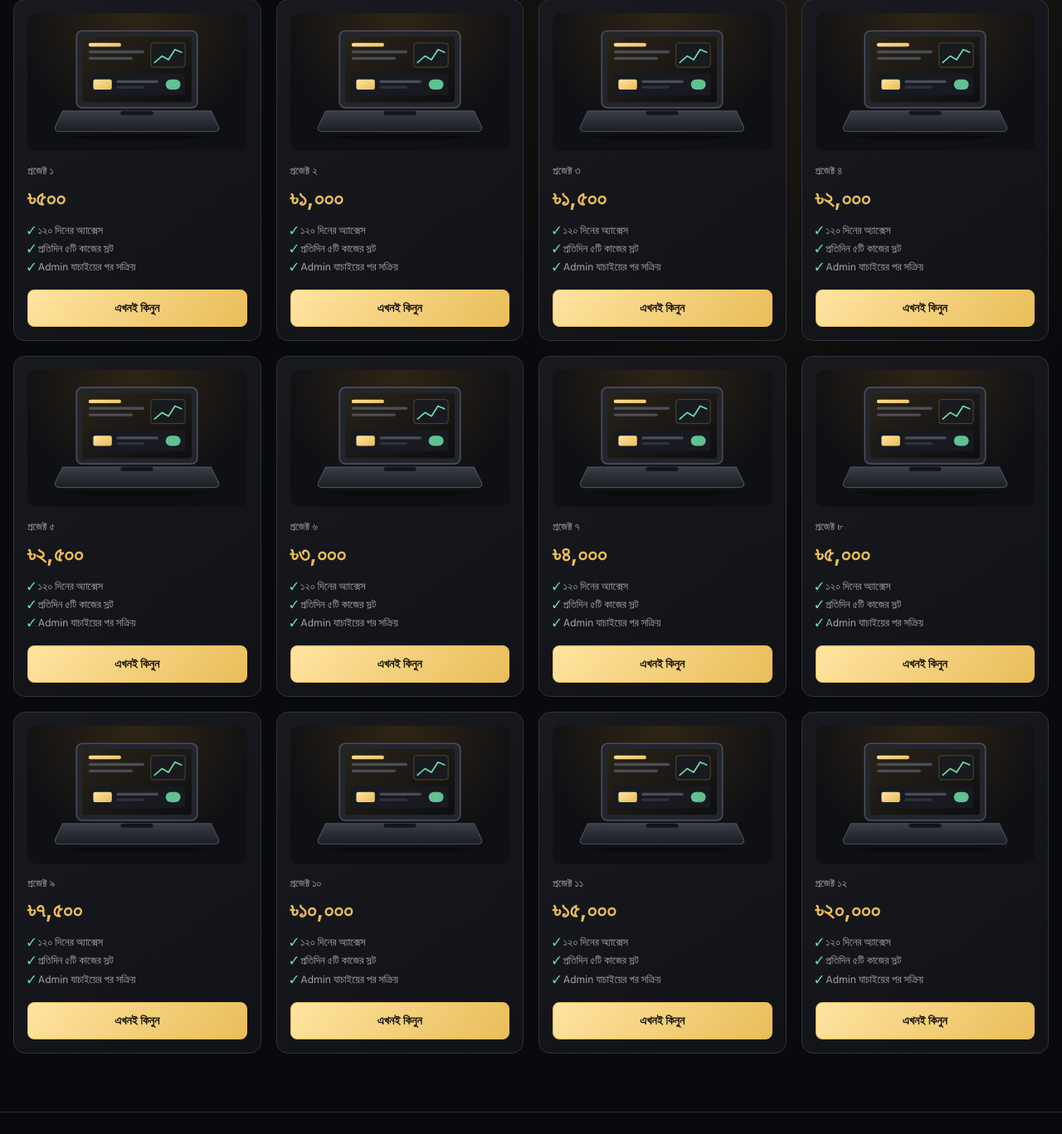
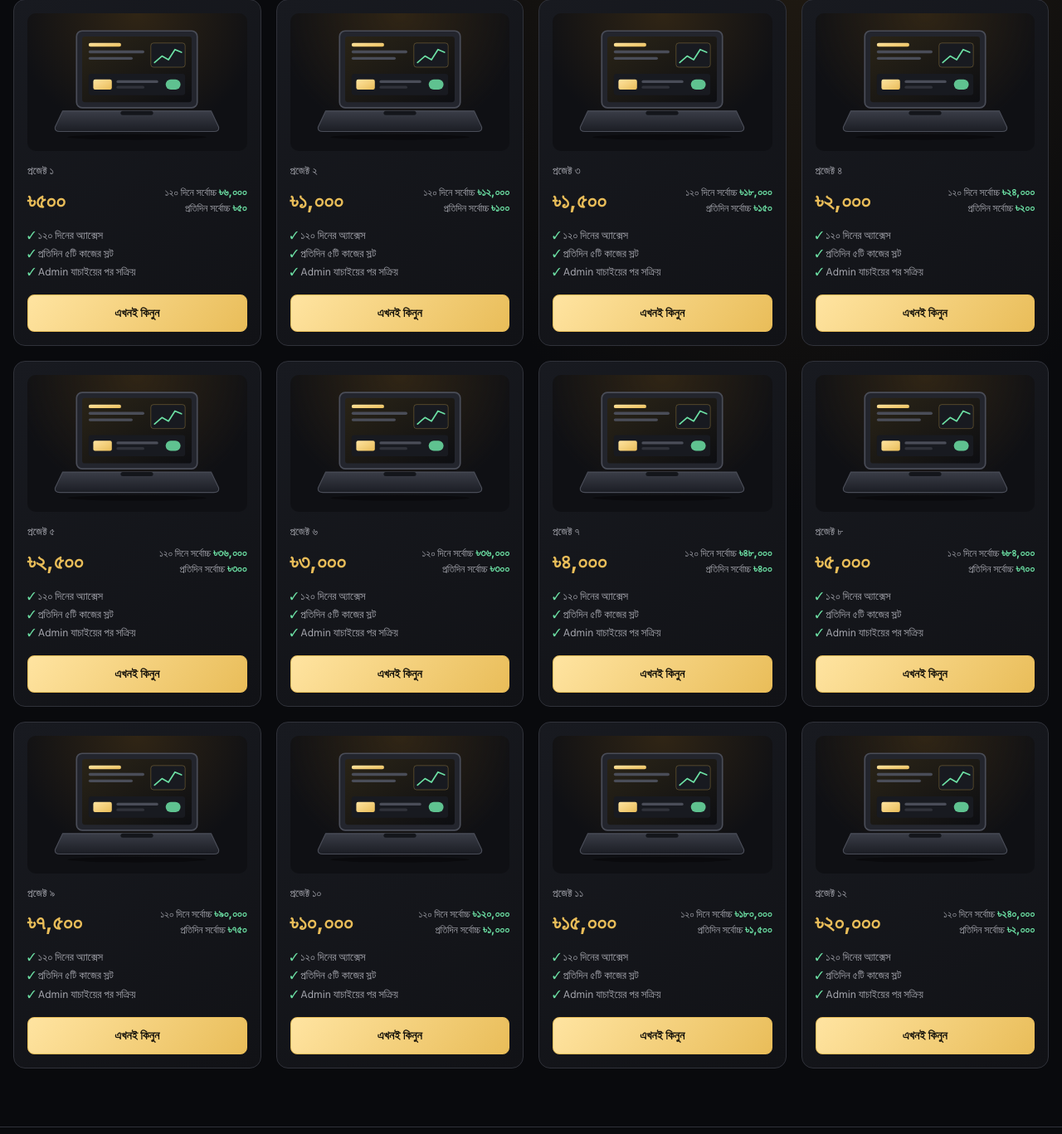
Before and after one commit to Monirul64/Earningbd, a Flask app: page /buy in a window 1280 px wide. Shown: the part 380-1747 px from the top of the page at 83% size. Run offline with Flask 3, Linux system fonts and the light colour scheme; a user stored in the database is signed in; some libraries are stand-ins or nearby versions.

Commit message:
Update pricing section layout in buy.html
Refactor pricing display for better layout and clarity.

```diff
--- a/templates/buy.html
+++ b/templates/buy.html
@@ -43,7 +43,14 @@
 
             <span class="muted pkg-name">প্রজেক্ট {{ loop.index|bn }}</span>
 
-            <h2>৳{{ p.price|bn }}</h2>
+            <div class="pkg-pricerow">
+                <h2>৳{{ p.price|bn }}</h2>
+
+                <div class="pkg-earn">
+                    <span>{{ project_days|bn }} দিনে সর্বোচ্চ <b>৳{{ p.total|bn }}</b></span>
+                    <span>প্রতিদিন সর্বোচ্চ <b>৳{{ p.daily|bn }}</b></span>
+                </div>
+            </div>
 
 
             <ul class="pkg-info">
```
